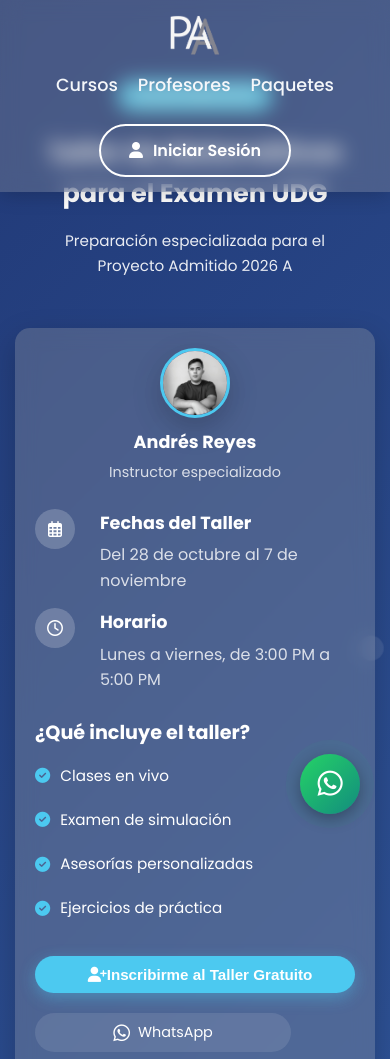
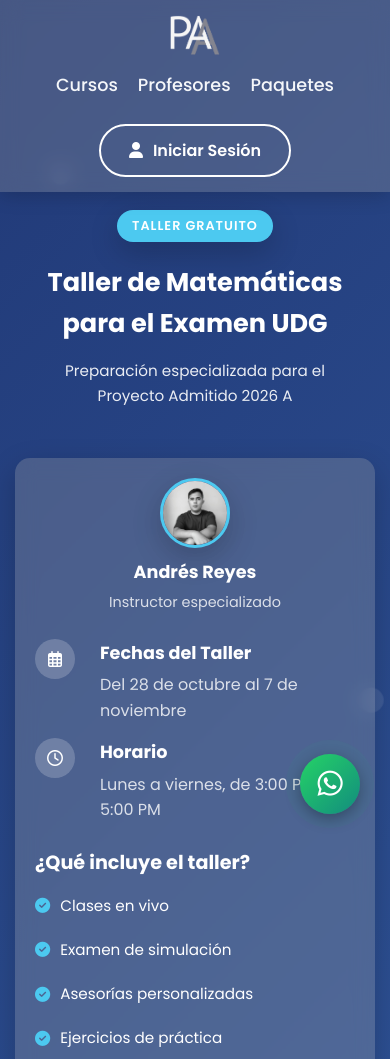
Before and after one commit to TheGileS46/ProyectoAdmitido, a plain HTML site: page index.html in a window 390 px wide. Shown: the top 1059 px of the page. Drawn offline with Linux system fonts and the light colour scheme; a web font is replaced by a local one.

Commit message:
07.2 se arreglo los estilos responsive nuevamente

```diff
--- a/style_landing.css
+++ b/style_landing.css
@@ -979,7 +979,7 @@ html {
             }
         }
 
-        /* ======== Responsive Mejorado ======== */
+       /* ======== Responsive Mejorado con Header ======== */
 @media (max-width: 1200px) {
     .taller-container {
         padding: 0 40px;
@@ -987,6 +987,10 @@ html {
 }
 
 @media (max-width: 992px) {
+    .taller-gratuito {
+        padding-top: calc(80px + 150px); /* 80px original + 70px header */
+    }
+
     .taller-content {
         grid-template-columns: 1fr;
         gap: 30px;
@@ -1028,6 +1032,10 @@ html {
 }
 
 @media (max-width: 768px) {
+    .taller-gratuito {
+        padding-top: calc(80px + 150px); /* Ajuste para móvil */
+    }
+
     .taller-content {
         grid-template-columns: 1fr;
         gap: 25px;
@@ -1095,10 +1103,11 @@ html {
     .taller-contact {
         flex-direction: column;
         gap: 10px;
+
     }
 
     .contact-link {
-        width: 80%;
+        width: 100%;
         justify-content: center;
     }
 
@@ -1133,6 +1142,10 @@ html {
         padding: 0 15px;
     }
 
+    .taller-gratuito {
+        padding-top: calc(60px + 150px); /* Ajuste header más pequeño en mobile */
+    }
+
     .taller-title {
         font-size: 1.6rem;
     }
@@ -1155,6 +1168,7 @@ html {
         grid-template-columns: 1fr;
     }
 }
+
 
 
 /* Hero Section - BIEN PERRO */
```
